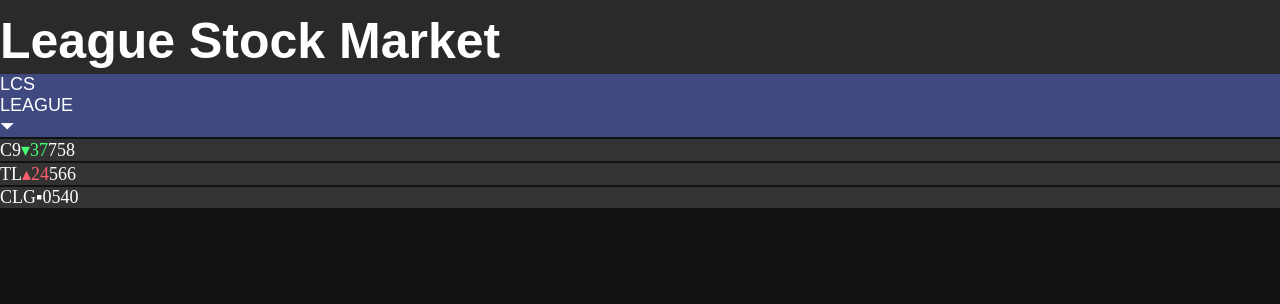
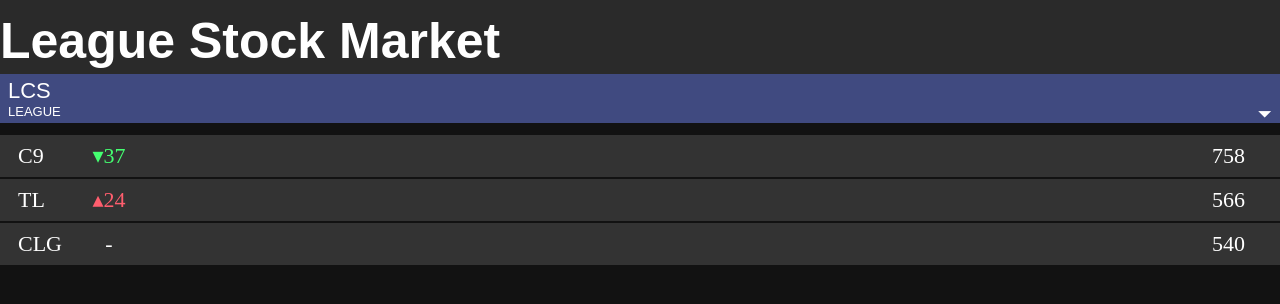
Before and after one commit to llewellyn-kevin/lcs-sm, a React (Create React App) app in the folder web2/: page / in a window 1280 px wide. Shown: the top 304 px of the page. Built offline with nearby package versions, Linux system fonts and the light colour scheme; a web font is replaced by a local one.

Commit message:
Improved style of stock ticker components

```diff
--- a/web2/src/App.css
+++ b/web2/src/App.css
@@ -21,7 +21,6 @@
   font-family: "Roboto Mono", serif;
 }
 
-span.dNone::before { content: "▪" }
 span.dMinus::before { content: "▴" }
 span.dPlus::before {content: "▾" }
 span.dMinus { color: #FF5E6E; }
@@ -37,6 +36,39 @@
   background-color: #7986CB;
 }
 
+.CustomSelect {
+  padding: 4px 8px;
+  margin-bottom: 12px;
+}
+.CustomSelect-value {
+  font-size: 22px;
+}
+.CustomSelect-label {
+  font-size: 13px;
+}
+.CustomSelect-arrow {
+  float: right;
+}
+
+.StockTicker-item {
+  padding: 4px 10px;
+}
+.StockTicker-item div {
+  display: inline-block;
+  margin: 4px 8px;
+  width: 50px;
+  font-size: 22px;
+}
+.StockTicker-item-code {
+  width: 50px;
+}
+.StockTicker-item-delta {
+  text-align: center;
+}
+.StockTicker-item-value {
+  float: right;
+}
+
 .App-header {
   background-color: rgba(255,255,255,.1);
 }
--- a/web2/src/components/CustomSelect.js
+++ b/web2/src/components/CustomSelect.js
@@ -23,8 +23,8 @@
         return(
             <div className="CustomSelect btn btn-primary">
                 <div className="CustomSelect-value">{this.props.options[this.state.value]}</div>
+                <div className="CustomSelect-arrow" onClick={this.incrSelection}>⏷</div>
                 <div className="CustomSelect-label">{this.props.label}</div>
-                <div className="CustomSelect-arrow" onClick={this.incrSelection}>⏷</div>
             </div>
         );
     }
--- a/web2/src/components/StockTickerItem.js
+++ b/web2/src/components/StockTickerItem.js
@@ -6,7 +6,7 @@
 function getDelta(team) {
     if(team.values.length <= 1) {
         return(
-            <span className="dNone">0</span>
+            <span className="dNone">-</span>
         );
     }
     let delta = team.values[0] - team.values[1];
@@ -30,9 +30,9 @@
     return(
         <div className="StockTicker-item">
             <span className="mono">
-                {props.team.code}
-                {getDelta(props.team)}
-                {latestValue(props.team)}
+                <div className="StockTicker-item-code">{props.team.code}</div>
+                <div className="StockTicker-item-delta">{getDelta(props.team)}</div>
+                <div className="StockTicker-item-value">{latestValue(props.team)}</div>
             </span>
         </div>
     );
```
